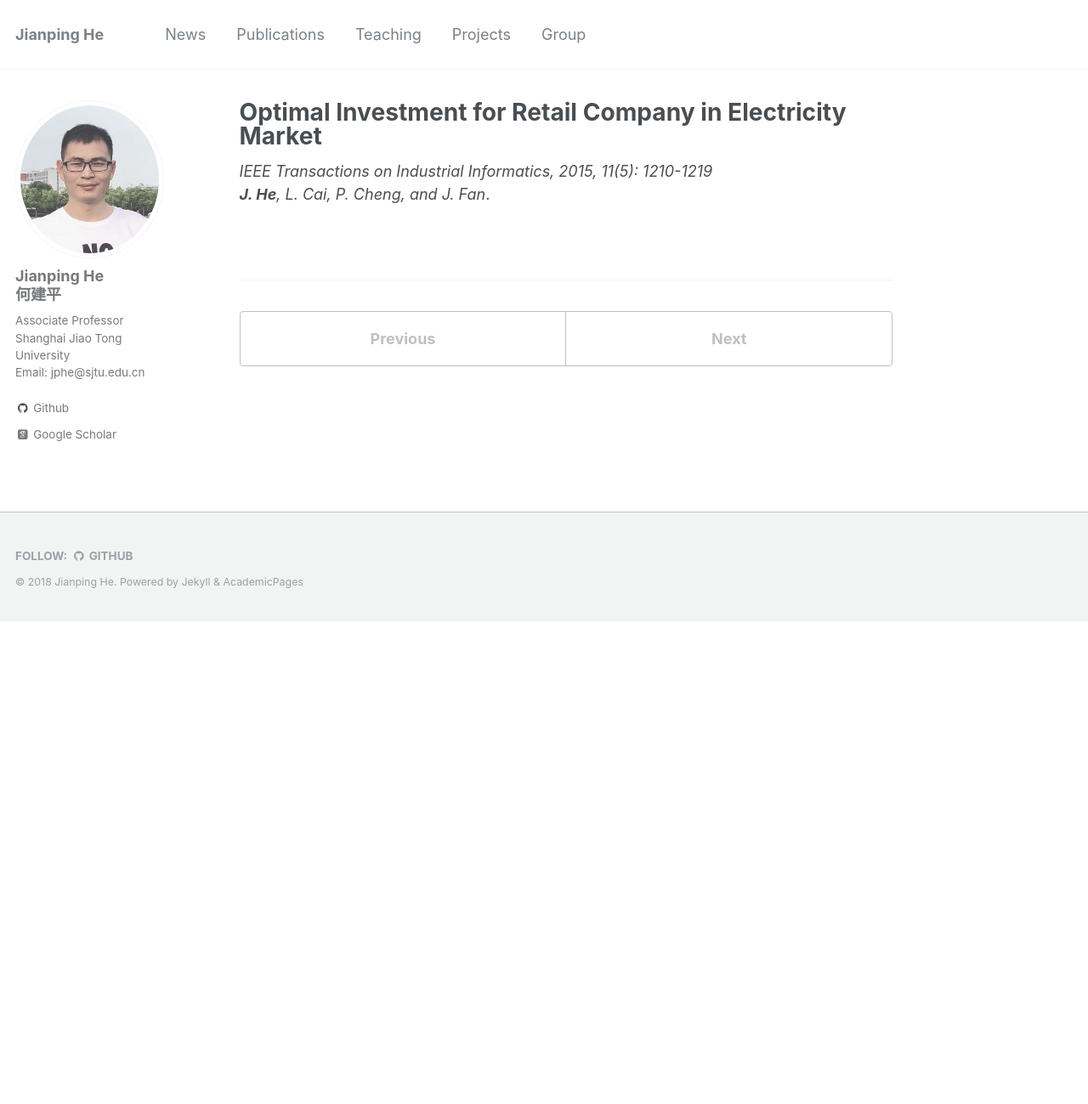
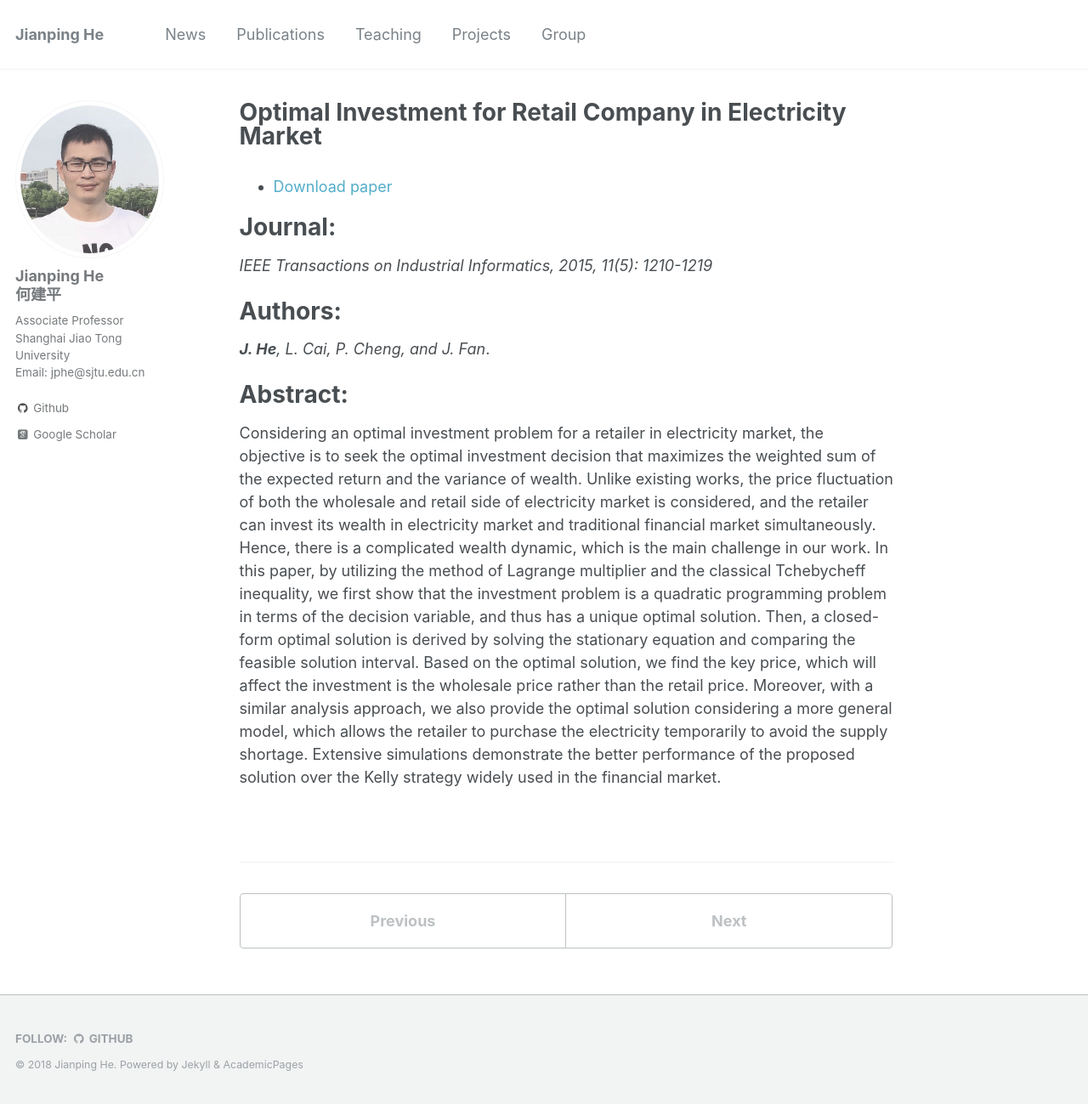
Before and after one commit to jiangshuozz/Jianping-He.github.io, a Jekyll site: the page built from _publications/2015-08-31-Optimal-Investment-for-Retail-Company.md, in a window 1280 px wide and 1299 px high. Shown: the whole window at 85% size. Built offline with Jekyll 4.4.1, drawn with Linux system fonts in a browser that asks for light colours; some web fonts are replaced.

Commit message:
Update 2015-08-31-Optimal-Investment-for-Retail-Company.md

```diff
--- a/_publications/2015-08-31-Optimal-Investment-for-Retail-Company.md
+++ b/_publications/2015-08-31-Optimal-Investment-for-Retail-Company.md
@@ -8,5 +8,17 @@ venue: '--'
 #paperurl: ''
 #citation: ''
 ---
+
+- [Download paper](https://ieeexplore.ieee.org/abstract/document/7230276/)
+
+Journal:
+===
 *IEEE Transactions on Industrial Informatics, 2015, 11(5): 1210-1219*
+
+Authors:
+===
 ***J. He**, L. Cai, P. Cheng, and J. Fan*.
+
+Abstract:
+===
+Considering an optimal investment problem for a retailer in electricity market, the objective is to seek the optimal investment decision that maximizes the weighted sum of the expected return and the variance of wealth. Unlike existing works, the price fluctuation of both the wholesale and retail side of electricity market is considered, and the retailer can invest its wealth in electricity market and traditional financial market simultaneously. Hence, there is a complicated wealth dynamic, which is the main challenge in our work. In this paper, by utilizing the method of Lagrange multiplier and the classical Tchebycheff inequality, we first show that the investment problem is a quadratic programming problem in terms of the decision variable, and thus has a unique optimal solution. Then, a closed-form optimal solution is derived by solving the stationary equation and comparing the feasible solution interval. Based on the optimal solution, we find the key price, which will affect the investment is the wholesale price rather than the retail price. Moreover, with a similar analysis approach, we also provide the optimal solution considering a more general model, which allows the retailer to purchase the electricity temporarily to avoid the supply shortage. Extensive simulations demonstrate the better performance of the proposed solution over the Kelly strategy widely used in the financial market.
```
